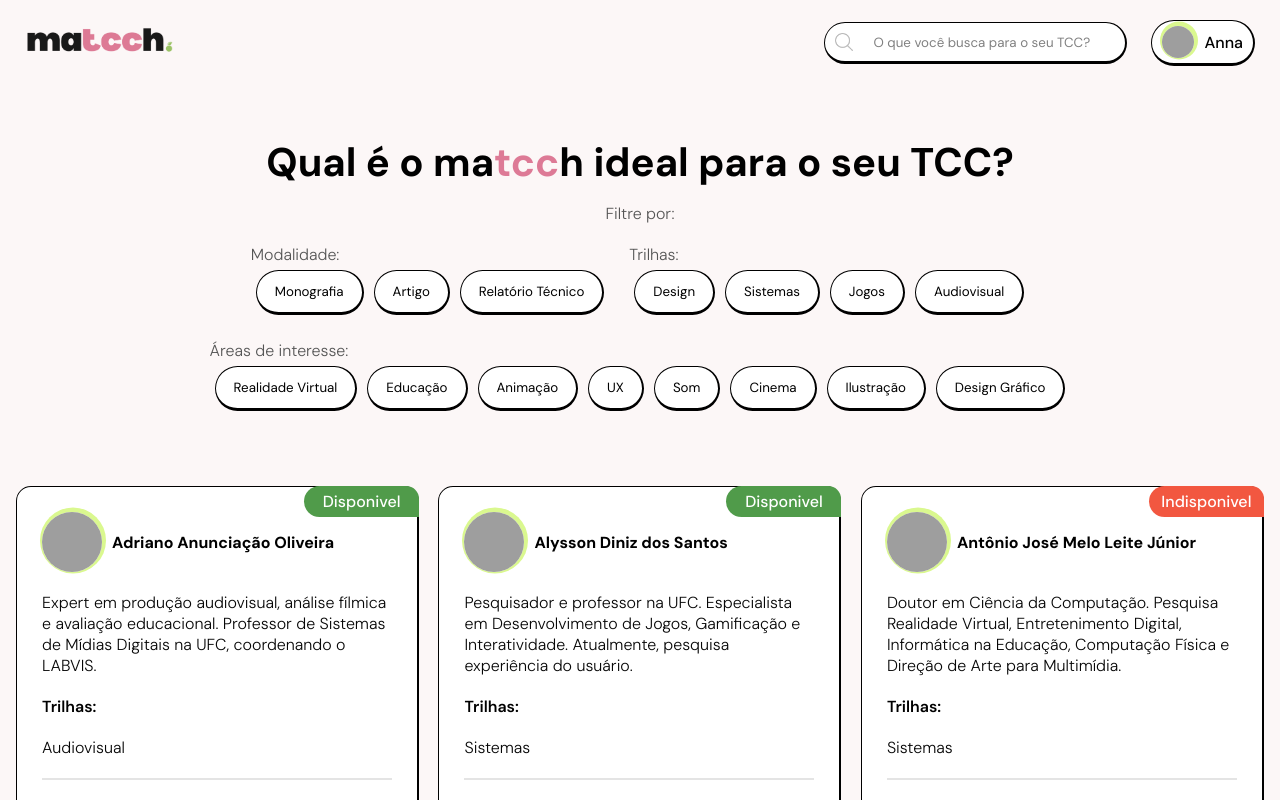
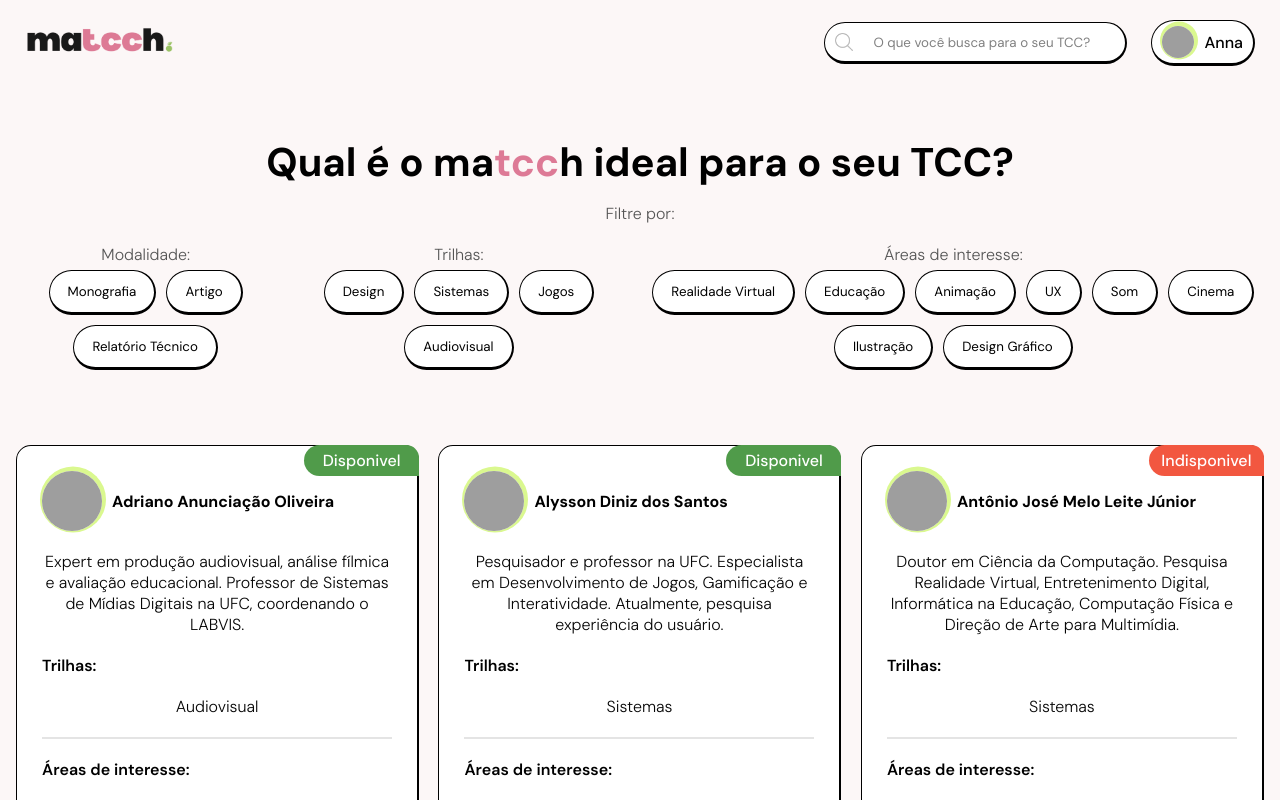
Before and after one commit to lemonsolucoes/matcch, a React (Vite) app: page / in a window 1280 px wide. Shown: the top 800 px of the page. Built offline with nearby package versions, Linux system fonts and the light colour scheme; grey boxes are pictures that could not be loaded.

Commit message:
Posições de filtros ajustadas

```diff
--- a/src/multifilters.scss
+++ b/src/multifilters.scss
@@ -3,14 +3,42 @@
 
 .filter-buttons-container {
   display: flex;
-    flex-wrap: wrap;
-    justify-content: center;
+  flex-direction: row;
   margin-top: 10px;
   margin-bottom: 60px;
+  gap: 20px;
+}
+
+p{
+  text-align: center;
 }
 
 .filter-group {
   margin: 10px; /* Ajuste conforme necessário */
+}
+
+.modalidade{
+  display: flex;
+  align-items: center;
+  flex-direction: row;
+  flex-wrap: wrap;
+  justify-content: center;
+}
+
+.trilhas{
+  display: flex;
+  align-items: center;
+  flex-direction: row;
+  flex-wrap: wrap;
+  justify-content: center;
+}
+
+.areas{
+  display: flex;
+  align-items: center;
+  flex-direction: row;
+  flex-wrap: wrap;
+  justify-content: center;
 }
 
 .filter-button {
```
Lines whose indentation alone changed are shown as unchanged.
